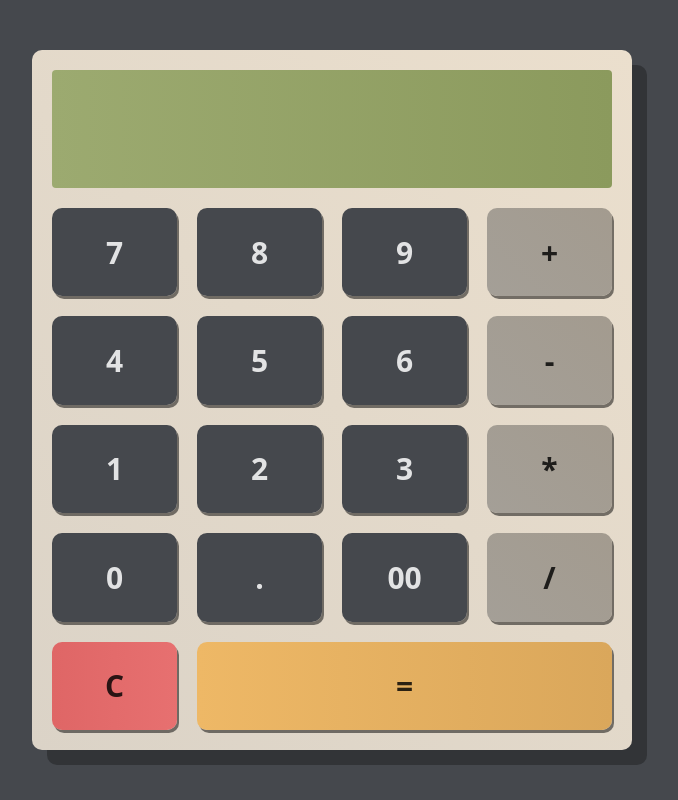
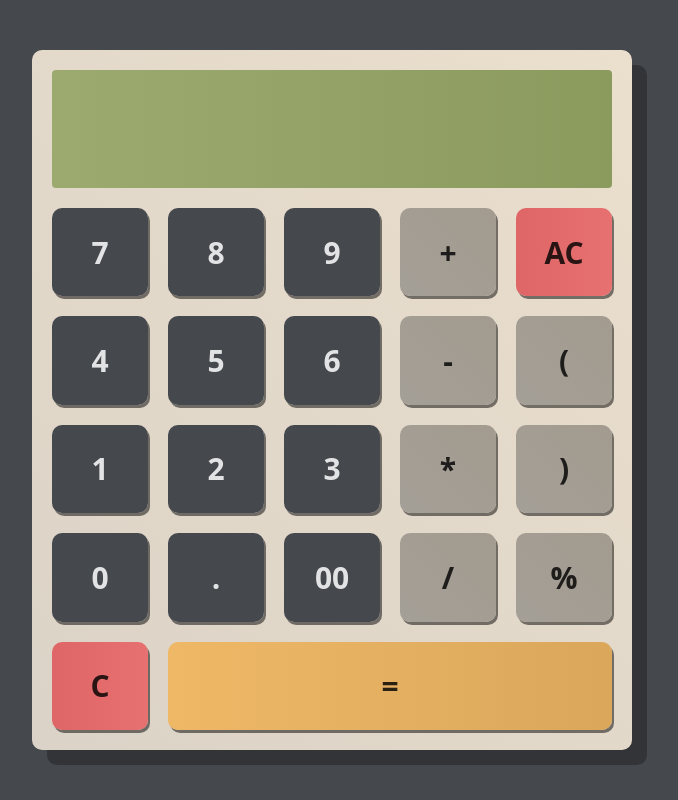
Before and after one commit to dmitrychupakhin/Django-Calc, a Django app: page / in a window 1280 px wide. Shown: the whole page, without its empty margins (308-986 px from the left). Run offline with Django 5.2, Linux system fonts and the light colour scheme.

Commit message:
Some Update

```diff
--- a/calc/static/calc/css/calc.css
+++ b/calc/static/calc/css/calc.css
@@ -5,7 +5,7 @@
     padding: 20px;
     box-shadow: 15px 15px 0px rgba(34, 36, 37, 0.525);
     display: grid;
-    grid-template-columns: repeat(4, 1fr);
+    grid-template-columns: repeat(5, 1fr);
     grid-template-rows: 4fr repeat(5, 3fr);
     height: 100%;
     gap: 20px;
--- a/calc/static/calc/js/calc.js
+++ b/calc/static/calc/js/calc.js
@@ -10,7 +10,9 @@ calc.addEventListener('click', function (event) {
         case 'C':
             result.innerText = '';
             break;
-
+        case 'AC':
+            result.innerText = result.innerText.slice(0, -1);
+            break;
         case '=':
             result.innerText = parseFloat(eval(result.innerText).toFixed(10));
             break;
--- a/calc/templates/calc/calc.html
+++ b/calc/templates/calc/calc.html
@@ -25,21 +25,26 @@
         <button class="calc__btn" type="button">8</button>
         <button class="calc__btn" type="button">9</button>
         <button class="calc__btn calc__btn_operator" type="button">+</button>
+        <button class="calc__btn calc__btn_reset" type="button">AC</button>
 
         <button class="calc__btn" type="button">4</button>
         <button class="calc__btn" type="button">5</button>
         <button class="calc__btn" type="button">6</button>
         <button class="calc__btn calc__btn_operator" type="button">-</button>
+        <button class="calc__btn calc__btn_operator" type="button">(</button>
 
         <button class="calc__btn" type="button">1</button>
         <button class="calc__btn" type="button">2</button>
         <button class="calc__btn" type="button">3</button>
         <button class="calc__btn calc__btn_operator" type="button">*</button>
+        <button class="calc__btn calc__btn_operator" type="button">)</button>
 
         <button class="calc__btn" type="button">0</button>
         <button class="calc__btn" type="button">.</button>
         <button class="calc__btn" type="button">00</button>
         <button class="calc__btn calc__btn_operator" type="button">/</button>
+        <button class="calc__btn calc__btn_operator" type="button">%</button>
+
 
         <button class="calc__btn calc__btn_reset" type="button">C</button>
         <button class="calc__btn calc__btn_equal" type="button">=</button>
```
